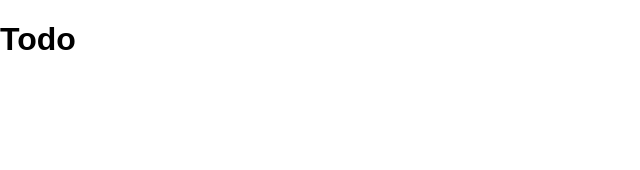
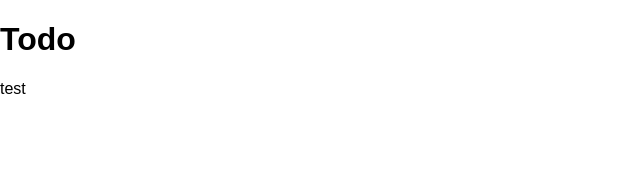
Before and after one commit to hanocha/simple-react-todos, a React (Create React App) app: page / in a window 1280 px wide. Shown: the top 170 px of the page, without its empty margins (0-640 px from the left). Built offline with nearby package versions, Linux system fonts and the light colour scheme; the HTML template or start-up script is replaced by a standard one.

Commit message:
Create minimum sample react component TodoItem

```diff
--- a/src/App.tsx
+++ b/src/App.tsx
@@ -1,7 +1,13 @@
 import * as React from 'react';
+import { TodoItem } from './TodoItem';
 
 export default class App extends React.Component {
   public render() {
-    return <h1>Todo</h1>;
+    return (
+      <React.Fragment>
+        <h1>Todo</h1>
+        <TodoItem />
+      </React.Fragment>
+    );
   }
 }
--- /dev/null
+++ b/src/TodoItem.tsx
@@ -0,0 +1,5 @@
+import * as React from 'react';
+
+export const TodoItem: React.ComponentType<any> = () => {
+  return <div>test</div>
+};
```
